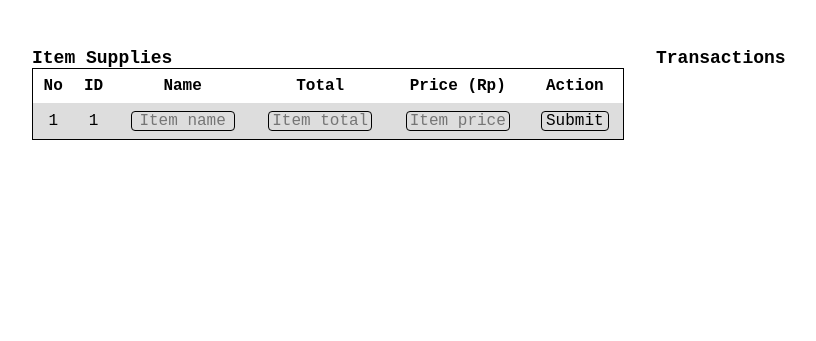
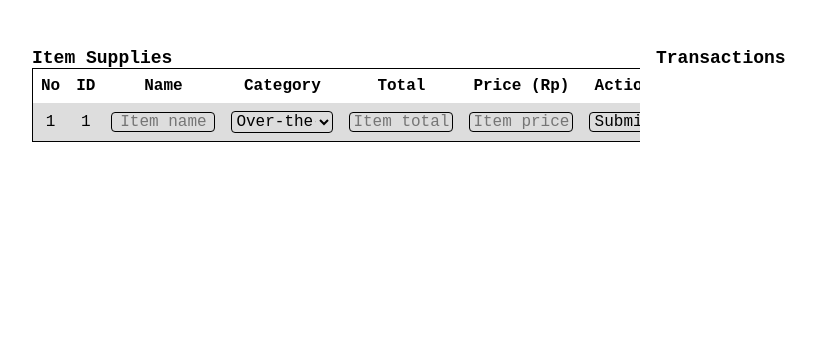
Before and after one commit to lantern-elf/sistem_informasi_apotek, a PHP site: page /supplies.php in a window 1280 px wide. Shown: the part 83-424 px from the top of the page, without its empty margins (0-816 px from the left). Run offline with PHP 8.4, Linux system fonts and the light colour scheme; data that the repository does not hold is empty.

Commit message:
Adding catagory in table supplies

```diff
--- a/style.css
+++ b/style.css
@@ -300,6 +300,10 @@ tr:nth-child(even) {
     background-color: #dddddd;
 }
 
+table a{
+    color: black;
+}
+
 .table_content{
     width: fit-content;
     height: fit-content;
--- a/supplies.php
+++ b/supplies.php
@@ -26,6 +26,7 @@ include 'connection.php';
                         <th>No</th>
                         <th>ID</th>
                         <th>Name</th>
+                        <th>Category</th>
                         <th>Total</th>
                         <th>Price (Rp)</th>
                         <th>Action</th>
@@ -39,6 +40,7 @@ include 'connection.php';
                             <td><?php echo $no++; ?></td>
                             <td><?php echo $row['item_id']; ?></td>
                             <td><?php echo $row['item_name']; ?></td>
+                            <td><?php echo $row['item_category']; ?></td>
                             <td><?php echo $row['item_total']; ?></td>
                             <td><?php echo $row['price']; ?></td>
                             <td>
@@ -46,7 +48,7 @@ include 'connection.php';
                                     <i class="fa-sharp fa-solid fa-ellipsis"></i>
                                     <div class="act">
                                         <a href="supplies_delete.php?item_id=<?php echo $row['item_id']; ?>">Delete</a>
-                                        <a href="">Edit</a>
+                                        <a href="supplies_edit.php?item_id=<?php echo $row['item_id']; ?>">Edit</a>
                                         <a href="">Buy</a>
                                     </div>
                                 </ul>
@@ -61,6 +63,13 @@ include 'connection.php';
                             <td><?php echo $no++; ?></td>
                             <td><?php echo $id_preview + 1; ?></td>
                             <td><input class="item_input_table" placeholder="Item name" type="text" name="item_name"></td>
+                            <td>
+                                <select class="item_input_table" placeholder="Item name" type="text" name="item_category">
+                                    <option value="Over-the-counter drugs">Over-the-counter drugs</option>
+                                    <option value="Limited over-the-counter drugs">Limited over-the-counter drugs</option>
+                                    <option value="Hard drugs">Hard drugs</option>
+                                </select>
+                            </td>
                             <td><input class="item_input_table" placeholder="Item total" type="number" name="item_total"></td>
                             <td><input class="item_input_table" placeholder="Item price" type="number" name="item_price"></td>
                             <td><input class="item_input_table" type="submit"></td>
--- /dev/null
+++ b/supplies_edit.php
@@ -0,0 +1,2 @@
+<?php
+include "connection.php";
```
Also changed, not shown: supplies_input.php (+11 -6 lines).
